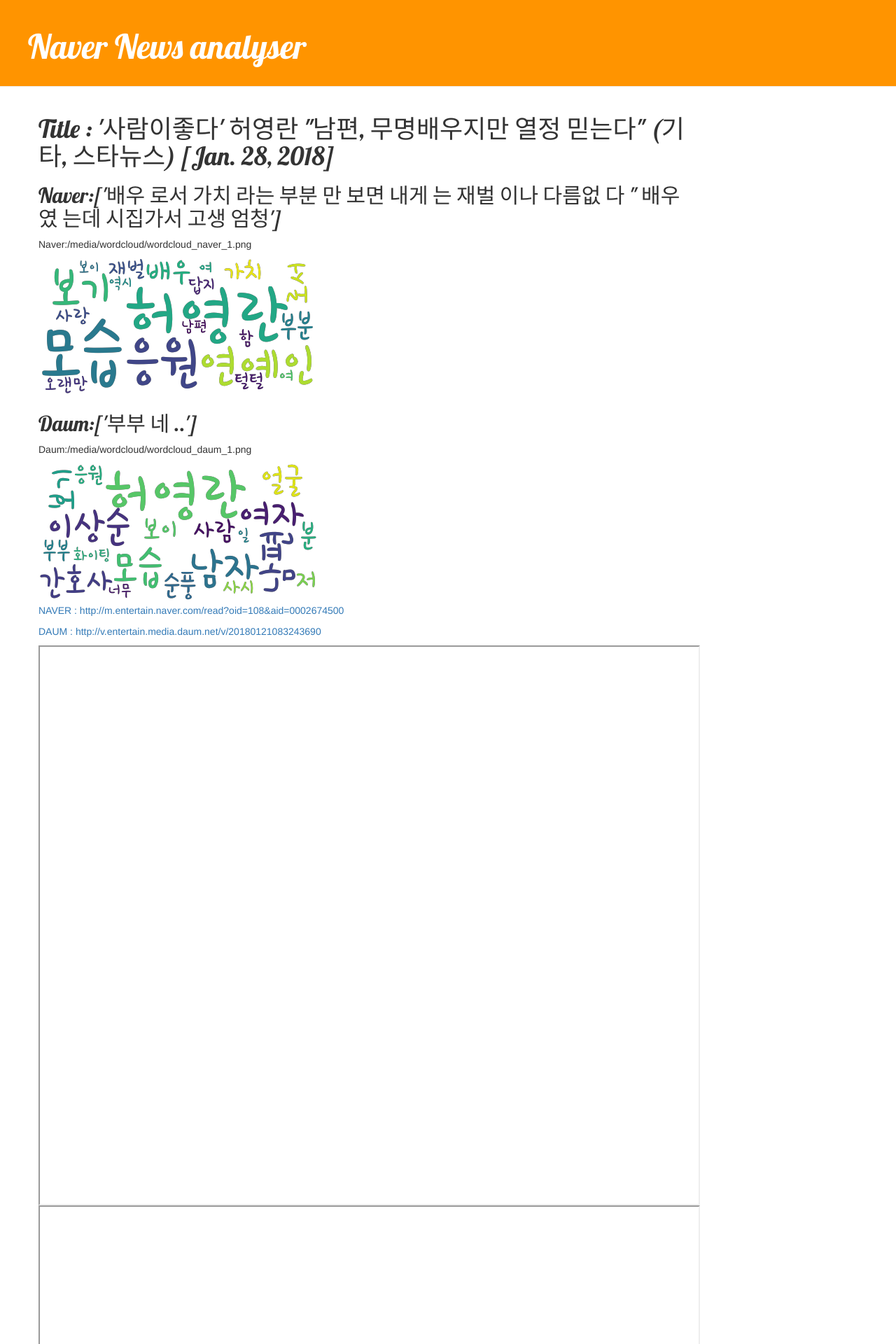
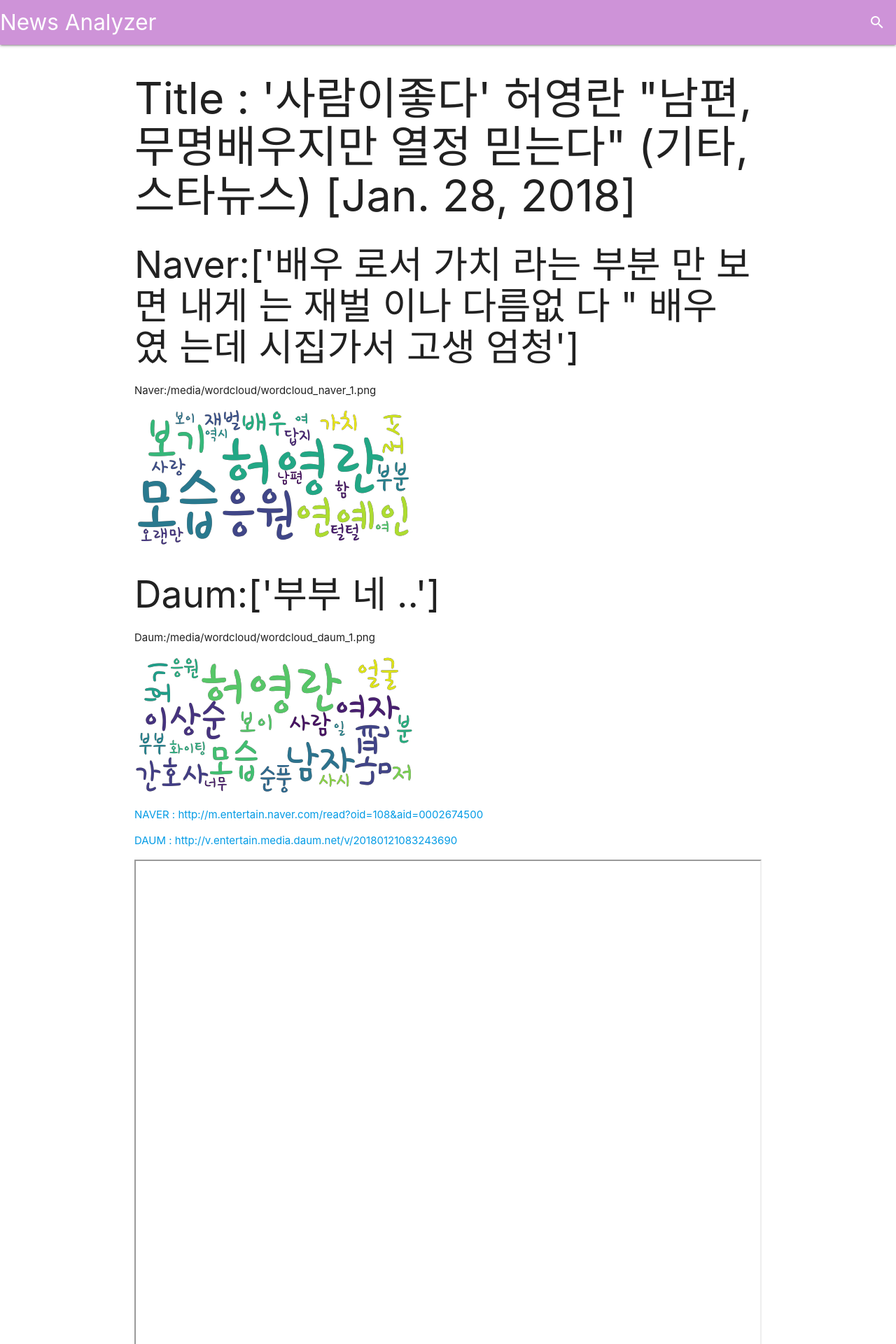
Before and after one commit to dev-go-kor/news_cmt_match, a Django app: page /news/1/ in a window 1280 px wide. Shown: the top 1920 px of the page at 70% size. Run offline with Django 3.2, Linux system fonts and the light colour scheme; data comes from the database, SQL or seed files in the repository; parts of the project's set-up code (start-up, migrations or seed data) failed here and were passed over; some libraries are stand-ins or nearby versions.

Commit message:
apply materialize

```diff
--- a/Newscompare/templates/Newscompare/base.html
+++ b/Newscompare/templates/Newscompare/base.html
@@ -1,23 +1,32 @@
 {% load staticfiles %}
 <html>
     <head>
-        <title>News blog</title>
-        <link rel="stylesheet" href="//maxcdn.bootstrapcdn.com/bootstrap/3.2.0/css/bootstrap.min.css">
-        <link rel="stylesheet" href="//maxcdn.bootstrapcdn.com/bootstrap/3.2.0/css/bootstrap-theme.min.css">
-        <link href='//fonts.googleapis.com/css?family=Lobster&subset=latin,latin-ext' rel='stylesheet' type='text/css'>
-        <link rel="stylesheet" href="{% static 'css/crawler.css' %}">
+        <title>News Analyzer</title>
+        <!--Import Google Icon Font-->
+        <link href="https://fonts.googleapis.com/icon?family=Material+Icons" rel="stylesheet">
+        <!--Import materialize.css-->
+        <link type="text/css" rel="stylesheet" href="https://cdnjs.cloudflare.com/ajax/libs/materialize/1.0.0-alpha.4/css/materialize.min.css" media="screen,projection"/>
     </head>
     <body>
-        <div class="page-header">
-            <h1><a href="/">Naver News analyser</a></h1>
-        </div>
-        <div class="content container">
-            <div class="row">
-                <div class="col-md-10">
+
+            <div class="navbar-fixed">
+                <nav class="purple lighten-3">
+                    <div class="nav-wrapper">
+                        <a href="#!" class="brand-logo">News Analyzer</a>
+                        <ul class="right hide-on-med-and-down">
+                            <li><a href=""><i class="material-icons">search</i></a></li>
+                        </ul>
+                    </div>
+                </nav>
+            </div>
+            <div class="container">
+                <div class="row">
                     {% block content %}
                     {% endblock %}
                 </div>
             </div>
-        </div>
+        <!--Import .js-->
+        <script type="text/javascript" src="https://code.jquery.com/jquery-3.3.1.min.js"></script>
+        <script type="text/javascript" src="https://cdnjs.cloudflare.com/ajax/libs/materialize/0.100.2/js/materialize.min.js"></script>
     </body>
 </html>
```
Also changed, not shown: Newscompare/templates/Newscompare/news_list_page.html (+20 -7 lines).
